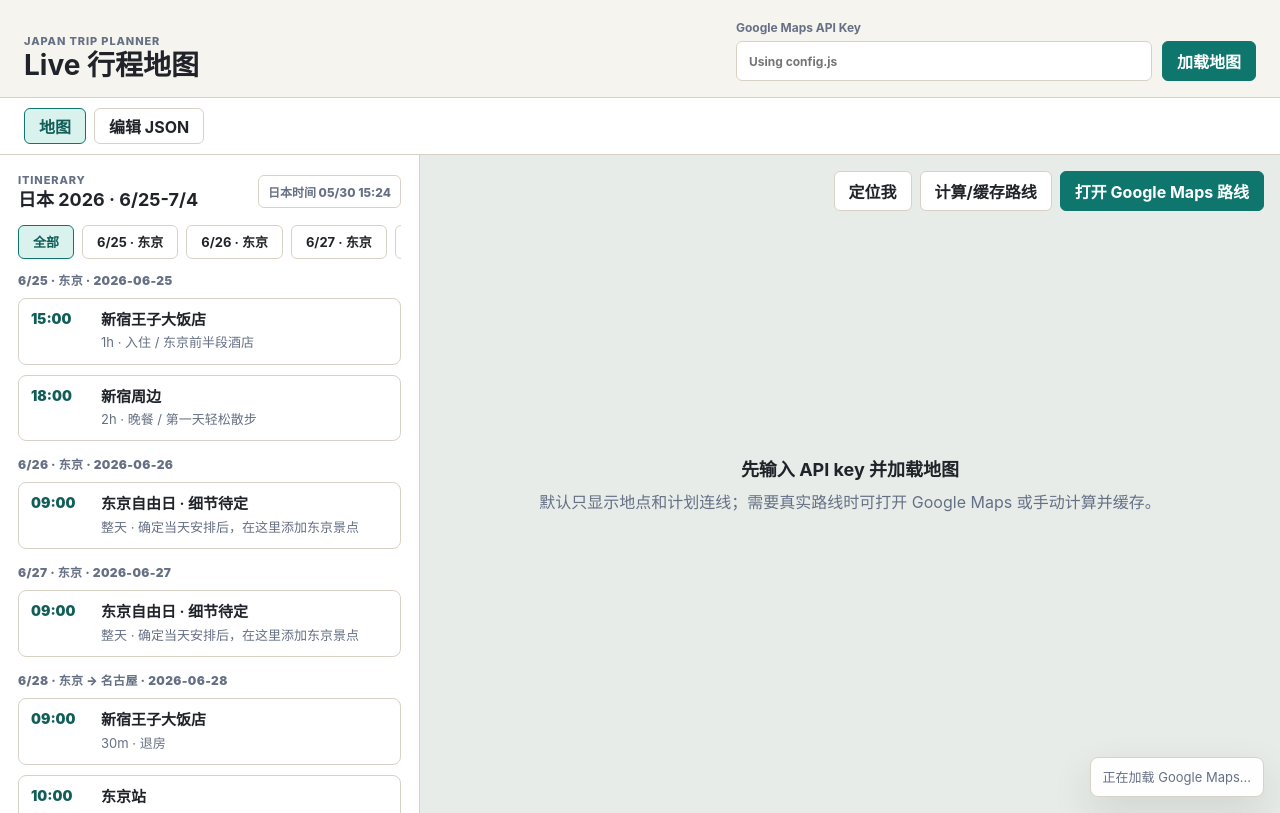
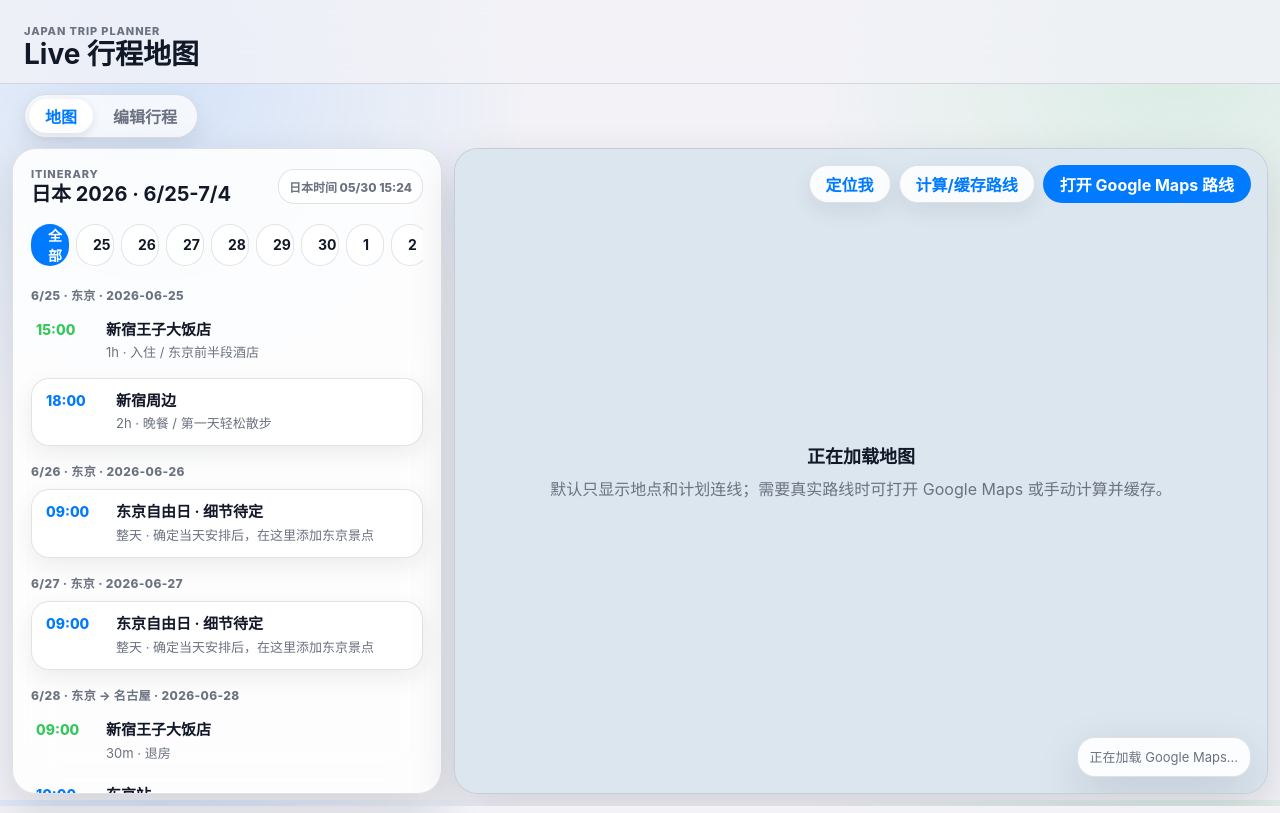
Before and after one commit to EriseHe/trip, a plain HTML site: page japan2026/index.html in a window 1280 px wide. Drawn offline with Linux system fonts and the light colour scheme; some packages are replaced by stand-ins of ours.

Commit message:
Redesign itinerary map UI

```diff
--- a/japan2026/app.js
+++ b/japan2026/app.js
@@ -8,7 +8,8 @@ const STORAGE_KEYS = {
 
 const DEFAULT_MAP_ID = "DEMO_MAP_ID";
 const MAX_GOOGLE_MAPS_URL_WAYPOINTS = 9;
-const DAY_COLORS = ["#0f766e", "#2563eb", "#c2410c", "#7c3aed", "#be123c", "#15803d"];
+const DAY_COLORS = ["#007aff", "#34c759", "#ff9500", "#af52de", "#ff2d55", "#5ac8fa"];
+const UNBOXED_STOP_TYPES = new Set(["hotel", "station"]);
 
 const DEFAULT_ITINERARY = {
   tripTitle: "日本 7 日样例行程",
@@ -278,9 +279,9 @@ async function initApp() {
 
   const localConfigApiKey = getLocalConfigApiKey();
   const configuredApiKey = getActiveApiKey();
-  if (localConfigApiKey) {
+  if (localConfigApiKey && els.apiKey) {
     els.apiKey.placeholder = "Using config.js";
-  } else if (configuredApiKey) {
+  } else if (configuredApiKey && els.apiKey) {
     els.apiKey.value = configuredApiKey;
   }
 
@@ -350,7 +351,7 @@ function cacheElements() {
 }
 
 function bindEvents() {
-  els.loadMap.addEventListener("click", () => void bootMap());
+  els.loadMap?.addEventListener("click", () => void bootMap());
   els.viewTabs.addEventListener("click", (event) => {
     const button = event.target.closest("[data-view-target]");
     if (!button) return;
@@ -379,7 +380,14 @@ function bindEvents() {
   els.timeline.addEventListener("click", (event) => {
     const stopNode = event.target.closest("[data-stop-id]");
     if (!stopNode) return;
-    panToStop(stopNode.dataset.dayId, stopNode.dataset.stopId);
+    openStopFromTimeline(stopNode.dataset.dayId, stopNode.dataset.stopId);
+  });
+  els.timeline.addEventListener("keydown", (event) => {
+    if (!["Enter", " "].includes(event.key)) return;
+    const stopNode = event.target.closest("[data-stop-id]");
+    if (!stopNode) return;
+    event.preventDefault();
+    openStopFromTimeline(stopNode.dataset.dayId, stopNode.dataset.stopId);
   });
 }
 
@@ -401,7 +409,7 @@ function applyJsonFromEditor() {
   try {
     const parsed = JSON.parse(els.editor.value);
     applyItinerary(parsed, { save: true });
-    setStatus("JSON 已应用。");
+    setStatus("行程已更新到当前浏览器。要永久更新 GitHub Pages，请同步修改 itinerary.json 并 push。");
   } catch (error) {
     setStatus(`JSON 解析失败：${error.message}`, true);
   }
@@ -491,6 +499,7 @@ function normalizeStop(stop, day, stopIndex) {
   normalizedStop.travelModeToNext = normalizeTravelMode(
     normalizedStop.travelModeToNext || day.defaultTravelMode || state.itinerary?.defaultTravelMode || "TRANSIT",
   );
+  normalizedStop.type = normalizeStopType(normalizedStop.type || inferStopType(normalizedStop));
 
   return normalizedStop;
 }
@@ -972,7 +981,7 @@ function renderDayTabs() {
   fragment.appendChild(createDayTab("all", "全部", state.selectedDayId === "all"));
 
   state.itinerary.days.forEach((day) => {
-    fragment.appendChild(createDayTab(day.id, day.label, state.selectedDayId === day.id));
+    fragment.appendChild(createDayTab(day.id, getDayTabLabel(day), state.selectedDayId === day.id));
   });
 
   els.dayTabs.replaceChildren(fragment);
@@ -987,6 +996,16 @@ function createDayTab(dayId, label, isActive) {
   return button;
 }
 
+function getDayTabLabel(day) {
+  const date = String(day.date || "");
+  const match = /-(\d{2})$/.exec(date);
+  if (match) {
+    return String(Number(match[1]));
+  }
+  const labelMatch = /^(\d{1,2})\/(\d{1,2})/.exec(String(day.label || ""));
+  return labelMatch ? labelMatch[2] : day.label;
+}
+
 function renderTimeline() {
   const fragment = document.createDocumentFragment();
   const days = getVisibleDays();
@@ -1015,9 +1034,13 @@ function renderTimeline() {
 
 function createStopCard(day, stop) {
   const card = document.createElement("article");
-  card.className = `stop-card${isStopCurrent(day, stop) ? " is-now" : ""}`;
+  const stopType = normalizeStopType(stop.type || inferStopType(stop));
+  card.className = `stop-card stop-card--${stopType}${UNBOXED_STOP_TYPES.has(stopType) ? " stop-card--plain" : ""}${isStopCurrent(day, stop) ? " is-now" : ""}`;
   card.dataset.dayId = day.id;
   card.dataset.stopId = stop.id;
+  card.tabIndex = 0;
+  card.role = "link";
+  card.title = "在 Google Maps 中打开";
 
   const time = document.createElement("div");
   time.className = "stop-time";
@@ -1090,6 +1113,20 @@ function panToStop(dayId, stopId) {
   );
 }
 
+function openStopFromTimeline(dayId, stopId) {
+  const day = state.itinerary.days.find((candidate) => candidate.id === dayId);
+  const stop = day?.stops.find((candidate) => candidate.id === stopId);
+  if (!stop) return;
+  openStopInGoogleMaps(stop);
+}
+
+function openStopInGoogleMaps(stop) {
+  const url = new URL("https://www.google.com/maps/search/");
+  url.searchParams.set("api", "1");
+  url.searchParams.set("query", getStopMapsQuery(stop));
+  window.open(url.toString(), "_blank", "noopener,noreferrer");
+}
+
 function fitMapToDays(days) {
   const bounds = new google.maps.LatLngBounds();
   let hasAnyPoint = false;
@@ -1271,6 +1308,10 @@ function getStopUrlQuery(stop) {
   return stop.place || stop.address || stop.title;
 }
 
+function getStopMapsQuery(stop) {
+  return stop.place || stop.address || stop.title || formatStopForMapsUrl(stop);
+}
+
 function formatStopForMapsUrl(stop) {
   const coords = getStopCoords(stop);
   if (coords) {
@@ -1403,6 +1444,28 @@ function normalizeTravelMode(value) {
   return allowedModes.has(mode) ? mode : "TRANSIT";
 }
 
+function normalizeStopType(value) {
+  const type = String(value || "destination").trim().toLowerCase();
+  const allowedTypes = new Set(["hotel", "station", "restaurant", "sight", "area", "destination"]);
+  return allowedTypes.has(type) ? type : "destination";
+}
+
+function inferStopType(stop) {
+  const title = String(stop.title || "").toLowerCase();
+  const place = String(stop.place || "").toLowerCase();
+  const notes = String(stop.notes || "").toLowerCase();
+  const visibleText = [title, notes].filter(Boolean).join(" ");
+
+  if (/hotel|inn|onsen|酒店|大饭店|旅馆|温泉|花传抄|维亚/.test(title)) return "hotel";
+  if (/station|站|駅/.test(title)) return "station";
+  if (/area|周边|自由日|最后一天|待定/.test(visibleText)) return "area";
+  if (/restaurant|cafe|餐厅|咖啡|晚餐|午餐/.test(visibleText)) return "restaurant";
+  if (/park|temple|shrine|castle|museum|公园|寺|神社|城|博物馆|中华街|港未来/.test(visibleText)) return "sight";
+  if (/hotel|inn|onsen/.test(place)) return "hotel";
+  if (/station/.test(place)) return "station";
+  return "destination";
+}
+
 function modeLabel(mode) {
   const labels = {
     DRIVING: "开车",
--- a/japan2026/index.html
+++ b/japan2026/index.html
@@ -12,18 +12,11 @@
         <p class="eyebrow">Japan trip planner</p>
         <h1>Live 行程地图</h1>
       </div>
-      <div class="api-controls" aria-label="Google Maps API controls">
-        <label class="api-key-field">
-          <span>Google Maps API Key</span>
-          <input id="api-key" type="password" autocomplete="off" placeholder="AIza..." />
-        </label>
-        <button id="load-map" type="button">加载地图</button>
-      </div>
     </header>
 
     <nav class="view-tabs" aria-label="Japan trip views">
       <button class="view-tab active" type="button" data-view-target="map-view">地图</button>
-      <button class="view-tab" type="button" data-view-target="editor-view">编辑 JSON</button>
+      <button class="view-tab" type="button" data-view-target="editor-view">编辑行程</button>
     </nav>
 
     <main id="map-view" class="app-shell view-panel">
@@ -44,7 +37,7 @@
       <section class="map-panel">
         <div id="map" class="map" role="application" aria-label="Google itinerary map">
           <div class="map-empty-state">
-            <strong>先输入 API key 并加载地图</strong>
+            <strong>正在加载地图</strong>
             <span>默认只显示地点和计划连线；需要真实路线时可打开 Google Maps 或手动计算并缓存。</span>
           </div>
         </div>
@@ -61,7 +54,7 @@
       <section class="panel-section editor-section">
         <div class="section-title-row">
           <div>
-            <p class="eyebrow">JSON</p>
+            <p class="eyebrow">Itinerary</p>
             <h2>编辑行程</h2>
           </div>
           <label class="file-button">
@@ -71,7 +64,7 @@
         </div>
         <textarea id="itinerary-json" spellcheck="false"></textarea>
         <div class="button-row">
-          <button id="apply-json" type="button">应用 JSON</button>
+          <button id="apply-json" type="button">更新</button>
           <button id="download-json" type="button" class="secondary">下载</button>
           <button id="reset-sample" type="button" class="secondary">重置行程</button>
         </div>
--- a/japan2026/styles.css
+++ b/japan2026/styles.css
@@ -1,19 +1,24 @@
 :root {
   color-scheme: light;
-  --bg: #f7f5ef;
-  --surface: #ffffff;
-  --surface-strong: #f0efe8;
-  --ink: #20242a;
-  --muted: #667085;
-  --border: #d8d2c6;
-  --accent: #0f766e;
-  --accent-strong: #115e59;
-  --accent-soft: #d9f2ee;
-  --danger: #b42318;
-  --shadow: 0 16px 40px rgba(32, 36, 42, 0.12);
+  --bg: #f2f2f7;
+  --panel: rgba(255, 255, 255, 0.86);
+  --panel-solid: #ffffff;
+  --panel-muted: rgba(248, 248, 250, 0.94);
+  --ink: #111827;
+  --muted: #6b7280;
+  --subtle: #9ca3af;
+  --border: rgba(60, 60, 67, 0.14);
+  --accent: #007aff;
+  --accent-strong: #0062cc;
+  --accent-soft: rgba(0, 122, 255, 0.12);
+  --green: #34c759;
+  --orange: #ff9500;
+  --danger: #ff3b30;
+  --shadow: 0 18px 48px rgba(15, 23, 42, 0.14);
+  --small-shadow: 0 8px 22px rgba(15, 23, 42, 0.08);
   font-family:
-    Inter, ui-sans-serif, system-ui, -apple-system, BlinkMacSystemFont, "Segoe UI",
-    sans-serif;
+    Inter, ui-sans-serif, system-ui, -apple-system, BlinkMacSystemFont, "SF Pro Text",
+    "Segoe UI", sans-serif;
 }
 
 * {
@@ -27,7 +32,10 @@ body {
 }
 
 body {
-  background: var(--bg);
+  background:
+    radial-gradient(circle at 12% 10%, rgba(0, 122, 255, 0.12), transparent 28%),
+    radial-gradient(circle at 92% 6%, rgba(52, 199, 89, 0.12), transparent 26%),
+    var(--bg);
   color: var(--ink);
 }
 
@@ -38,65 +46,69 @@ textarea {
 }
 
 button {
-  min-height: 40px;
-  border: 1px solid var(--accent);
-  border-radius: 6px;
+  min-height: 38px;
+  border: 1px solid transparent;
+  border-radius: 999px;
   background: var(--accent);
   color: #fff;
   cursor: pointer;
-  font-weight: 700;
-  padding: 0 14px;
+  font-weight: 750;
+  padding: 0 16px;
   transition:
     background 140ms ease,
     border-color 140ms ease,
+    box-shadow 140ms ease,
     transform 140ms ease;
 }
 
 button:hover {
   background: var(--accent-strong);
-  border-color: var(--accent-strong);
+  box-shadow: var(--small-shadow);
 }
 
 button:active {
-  transform: translateY(1px);
+  transform: scale(0.98);
 }
 
 button.secondary,
 .file-button {
-  border: 1px solid var(--border);
-  background: var(--surface);
-  color: var(--ink);
+  border-color: var(--border);
+  background: rgba(255, 255, 255, 0.86);
+  color: var(--accent);
+  box-shadow: var(--small-shadow);
 }
 
 button.secondary:hover,
 .file-button:hover {
-  border-color: var(--accent);
-  background: var(--accent-soft);
+  border-color: rgba(0, 122, 255, 0.26);
+  background: #fff;
 }
 
 input,
 textarea {
   border: 1px solid var(--border);
-  border-radius: 6px;
-  background: var(--surface);
+  border-radius: 14px;
+  background: rgba(255, 255, 255, 0.92);
   color: var(--ink);
 }
 
 input:focus,
 textarea:focus,
-button:focus-visible {
-  outline: 3px solid rgba(15, 118, 110, 0.25);
+button:focus-visible,
+.stop-card:focus-visible {
+  outline: 4px solid rgba(0, 122, 255, 0.18);
   outline-offset: 2px;
 }
 
 .app-header {
-  display: grid;
-  grid-template-columns: minmax(220px, 1fr) minmax(320px, 520px);
-  gap: 20px;
-  align-items: end;
-  padding: 20px 24px 16px;
+  display: flex;
+  align-items: flex-end;
+  justify-content: space-between;
+  min-height: 84px;
+  padding: 18px 24px 14px;
   border-bottom: 1px solid var(--border);
-  background: rgba(247, 245, 239, 0.92);
+  background: rgba(242, 242, 247, 0.76);
+  backdrop-filter: blur(22px);
 }
 
 .app-header h1,
@@ -107,64 +119,58 @@ button:focus-visible {
 
 .app-header h1 {
   font-size: 28px;
-  line-height: 1.1;
+  line-height: 1.05;
 }
 
 .panel-section h2 {
-  font-size: 18px;
-  line-height: 1.2;
+  font-size: 20px;
+  line-height: 1.18;
 }
 
 .eyebrow {
   margin: 0;
   color: var(--muted);
   font-size: 11px;
-  font-weight: 800;
+  font-weight: 850;
   letter-spacing: 0.08em;
   text-transform: uppercase;
 }
 
-.api-controls {
-  display: grid;
-  grid-template-columns: minmax(0, 1fr) auto;
-  gap: 10px;
-  align-items: end;
-}
-
+.api-controls,
 .api-key-field {
-  display: grid;
-  gap: 6px;
-  color: var(--muted);
-  font-size: 12px;
-  font-weight: 700;
-}
-
-.api-key-field input {
-  min-width: 0;
-  height: 40px;
-  padding: 0 12px;
+  display: none;
 }
 
 .view-tabs {
-  display: flex;
-  gap: 8px;
+  display: inline-flex;
+  gap: 4px;
   align-items: center;
-  padding: 10px 24px;
-  border-bottom: 1px solid var(--border);
-  background: var(--surface);
+  margin: 10px 24px;
+  padding: 4px;
+  border: 1px solid var(--border);
+  border-radius: 999px;
+  background: rgba(255, 255, 255, 0.72);
+  box-shadow: var(--small-shadow);
+  backdrop-filter: blur(18px);
 }
 
 .view-tab {
-  min-height: 36px;
-  border-color: var(--border);
-  background: var(--surface);
-  color: var(--ink);
+  min-height: 34px;
+  border: 0;
+  background: transparent;
+  color: var(--muted);
+  box-shadow: none;
+}
+
+.view-tab:hover {
+  background: rgba(0, 122, 255, 0.08);
+  box-shadow: none;
 }
 
 .view-tab.active {
-  border-color: var(--accent);
-  background: var(--accent-soft);
-  color: var(--accent-strong);
+  background: var(--panel-solid);
+  color: var(--accent);
+  box-shadow: 0 3px 10px rgba(15, 23, 42, 0.1);
 }
 
 .view-panel[hidden] {
@@ -173,26 +179,27 @@ button:focus-visible {
 
 .app-shell {
   display: grid;
-  grid-template-columns: minmax(340px, 420px) minmax(0, 1fr);
+  grid-template-columns: minmax(340px, 430px) minmax(0, 1fr);
+  gap: 12px;
   height: calc(100vh - 142px);
   min-height: 620px;
+  padding: 0 12px 12px;
 }
 
 .planner-panel {
   min-height: 0;
-  border-right: 1px solid var(--border);
-  background: var(--surface);
+  border: 1px solid var(--border);
+  border-radius: 24px;
+  background: var(--panel);
+  box-shadow: var(--shadow);
   overflow: auto;
+  backdrop-filter: blur(22px);
 }
 
 .panel-section {
   min-height: 0;
   padding: 18px;
   overflow: auto;
-}
-
-.panel-section + .panel-section {
-  border-top: 1px solid var(--border);
 }
 
 .section-title-row {
@@ -205,10 +212,11 @@ button:focus-visible {
 
 .clock {
   flex: 0 0 auto;
-  max-width: 148px;
+  max-width: 152px;
   border: 1px solid var(--border);
-  border-radius: 6px;
-  padding: 7px 9px;
+  border-radius: 16px;
+  background: rgba(255, 255, 255, 0.72);
+  padding: 8px 10px;
   color: var(--muted);
   font-size: 12px;
   font-weight: 800;
@@ -217,37 +225,38 @@ button:focus-visible {
 
 .day-tabs {
   display: flex;
-  gap: 8px;
+  gap: 7px;
   overflow-x: auto;
-  padding-bottom: 8px;
+  padding: 3px 0 12px;
 }
 
 .day-tab {
   flex: 0 0 auto;
+  width: 38px;
   min-height: 34px;
-  border-color: var(--border);
-  background: var(--surface);
+  border: 1px solid var(--border);
+  background: rgba(255, 255, 255, 0.76);
   color: var(--ink);
-  font-size: 13px;
-  white-space: nowrap;
+  font-size: 14px;
+  box-shadow: none;
 }
 
 .day-tab.active {
-  border-color: var(--accent);
-  background: var(--accent-soft);
-  color: var(--accent-strong);
+  border-color: transparent;
+  background: var(--accent);
+  color: #fff;
 }
 
 .timeline {
   display: grid;
-  gap: 10px;
+  gap: 8px;
 }
 
 .day-heading {
-  margin-top: 4px;
+  margin: 8px 0 2px;
   color: var(--muted);
   font-size: 12px;
-  font-weight: 900;
+  font-weight: 850;
   letter-spacing: 0.03em;
   text-transform: uppercase;
 }
@@ -256,23 +265,61 @@ button:focus-visible {
   display: grid;
   grid-template-columns: 58px minmax(0, 1fr);
   gap: 12px;
-  padding: 12px;
+  align-items: start;
   border: 1px solid var(--border);
-  border-radius: 8px;
-  background: var(--surface);
+  border-radius: 18px;
+  background: rgba(255, 255, 255, 0.84);
+  box-shadow: var(--small-shadow);
   cursor: pointer;
+  padding: 13px 14px;
+  transition:
+    background 140ms ease,
+    border-color 140ms ease,
+    transform 140ms ease,
+    box-shadow 140ms ease;
+}
+
+.stop-card:hover {
+  border-color: rgba(0, 122, 255, 0.28);
+  background: #fff;
+  box-shadow: 0 12px 26px rgba(15, 23, 42, 0.12);
+  transform: translateY(-1px);
 }
 
 .stop-card.is-now {
-  border-color: var(--accent);
-  background: var(--accent-soft);
+  border-color: rgba(0, 122, 255, 0.44);
+  background: rgba(0, 122, 255, 0.1);
+}
+
+.stop-card--plain {
+  border-color: transparent;
+  border-radius: 12px;
+  background: transparent;
+  box-shadow: none;
+  padding: 7px 4px;
+}
+
+.stop-card--plain:hover {
+  border-color: transparent;
+  background: rgba(0, 122, 255, 0.08);
+  box-shadow: none;
+  transform: none;
+}
+
+.stop-card--hotel .stop-time {
+  color: var(--green);
+}
+
+.stop-card--station .stop-time {
+  color: var(--accent);
 }
 
 .stop-time {
-  color: var(--accent-strong);
+  color: var(--accent);
   font-size: 14px;
-  font-weight: 900;
-  line-height: 1.2;
+  font-weight: 850;
+  line-height: 1.25;
+  white-space: nowrap;
 }
 
 .stop-body {
@@ -297,7 +344,7 @@ button:focus-visible {
   grid-template-columns: 58px minmax(0, 1fr);
   gap: 12px;
   margin: -2px 0;
-  color: var(--muted);
+  color: var(--subtle);
   font-size: 12px;
 }
 
@@ -310,13 +357,7 @@ button:focus-visible {
 }
 
 .leg-summary.cached {
-  color: var(--accent-strong);
-}
-
-.editor-section {
-  display: grid;
-  grid-template-rows: auto minmax(420px, 1fr) auto;
-  gap: 10px;
+  color: var(--green);
 }
 
 .editor-page {
@@ -324,7 +365,19 @@ button:focus-visible {
   height: calc(100vh - 142px);
   min-height: 620px;
   margin: 0 auto;
-  padding: 18px 0;
+  padding: 0 0 12px;
+}
+
+.editor-section {
+  display: grid;
+  grid-template-rows: auto minmax(420px, 1fr) auto;
+  gap: 12px;
+  height: 100%;
+  border: 1px solid var(--border);
+  border-radius: 24px;
+  background: var(--panel);
+  box-shadow: var(--shadow);
+  backdrop-filter: blur(22px);
 }
 
 .file-button {
@@ -332,11 +385,11 @@ button:focus-visible {
   align-items: center;
   justify-content: center;
   min-height: 36px;
-  border-radius: 6px;
+  border-radius: 999px;
   cursor: pointer;
   font-size: 13px;
   font-weight: 800;
-  padding: 0 12px;
+  padding: 0 14px;
 }
 
 .file-button input {
@@ -347,7 +400,7 @@ button:focus-visible {
   width: 100%;
   min-height: 180px;
   resize: none;
-  padding: 12px;
+  padding: 14px;
   font-family:
     "SFMono-Regular", Consolas, "Liberation Mono", Menlo, ui-monospace, monospace;
   font-size: 12px;
@@ -366,13 +419,18 @@ button:focus-visible {
   position: relative;
   min-width: 0;
   min-height: 0;
+  overflow: hidden;
+  border: 1px solid var(--border);
+  border-radius: 24px;
+  background: #dce6ef;
+  box-shadow: var(--shadow);
 }
 
 .map {
   width: 100%;
   height: 100%;
   min-height: 620px;
-  background: #e7ece8;
+  background: #dce6ef;
 }
 
 .map-empty-state {
@@ -398,7 +456,7 @@ button:focus-visible {
   flex-wrap: wrap;
   gap: 8px;
   justify-content: flex-end;
-  max-width: min(480px, calc(100% - 32px));
+  max-width: min(520px, calc(100% - 32px));
   z-index: 2;
 }
 
@@ -408,9 +466,10 @@ button:focus-visible {
   bottom: 16px;
   max-width: min(560px, calc(100% - 32px));
   border: 1px solid var(--border);
-  border-radius: 8px;
-  background: rgba(255, 255, 255, 0.94);
+  border-radius: 18px;
+  background: rgba(255, 255, 255, 0.9);
   box-shadow: var(--shadow);
+  backdrop-filter: blur(18px);
   color: var(--muted);
   font-size: 13px;
   line-height: 1.4;
@@ -419,7 +478,7 @@ button:focus-visible {
 }
 
 .status.error {
-  border-color: rgba(180, 35, 24, 0.45);
+  border-color: rgba(255, 59, 48, 0.28);
   color: var(--danger);
 }
 
@@ -430,7 +489,7 @@ button:focus-visible {
   height: 32px;
   border: 2px solid #fff;
   border-radius: 50%;
-  box-shadow: 0 8px 18px rgba(32, 36, 42, 0.25);
+  box-shadow: 0 8px 18px rgba(15, 23, 42, 0.24);
   color: #fff;
   font-size: 13px;
   font-weight: 900;
@@ -441,8 +500,8 @@ button:focus-visible {
   height: 18px;
   border: 3px solid #fff;
   border-radius: 50%;
-  background: #2563eb;
-  box-shadow: 0 0 0 8px rgba(37, 99, 235, 0.18);
+  background: var(--accent);
+  box-shadow: 0 0 0 8px rgba(0, 122, 255, 0.18);
 }
 
 .info-window {
@@ -462,43 +521,44 @@ button:focus-visible {
 }
 
 @media (max-width: 860px) {
-  .app-header,
-  .app-shell,
-  .planner-panel {
-    display: block;
+  body {
+    background: var(--bg);
   }
 
   .app-header {
+    min-height: 76px;
     padding: 16px;
   }
 
   .view-tabs {
-    padding: 10px 16px;
-  }
-
-  .api-controls {
-    margin-top: 14px;
-    grid-template-columns: 1fr;
+    margin: 10px 16px;
   }
 
   .app-shell {
+    display: block;
     height: auto;
     min-height: 0;
+    padding: 0 12px 12px;
+  }
+
+  .planner-panel,
+  .map-panel {
+    border-radius: 22px;
+  }
+
+  .planner-panel {
+    margin-bottom: 12px;
+  }
+
+  .panel-section {
+    max-height: none;
   }
 
   .editor-page {
     width: min(100% - 24px, 1100px);
     height: auto;
     min-height: 0;
-    padding: 12px 0;
-  }
-
-  .planner-panel {
-    border-right: 0;
-  }
-
-  .panel-section {
-    max-height: none;
+    padding: 0 0 12px;
   }
 
   .map {
```
